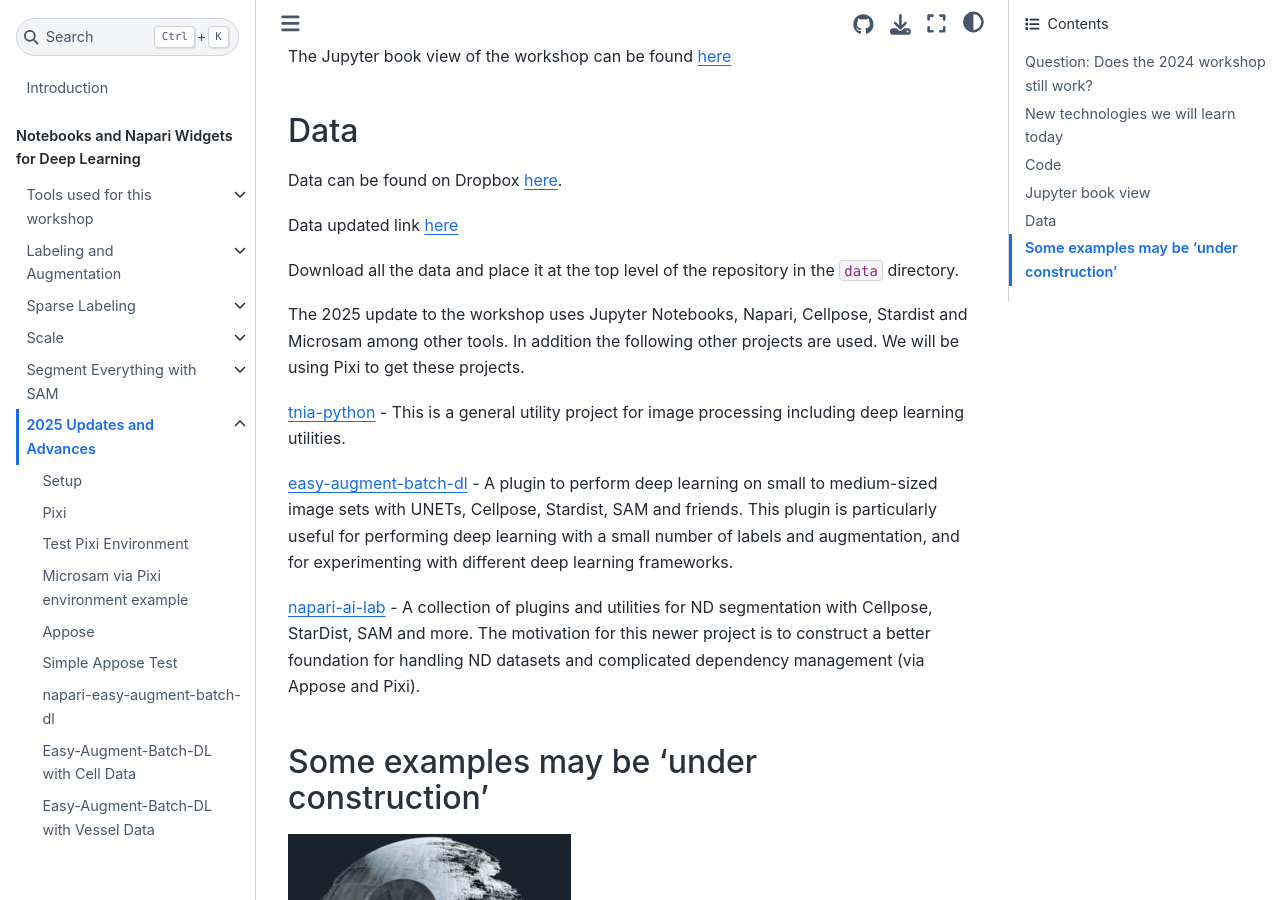
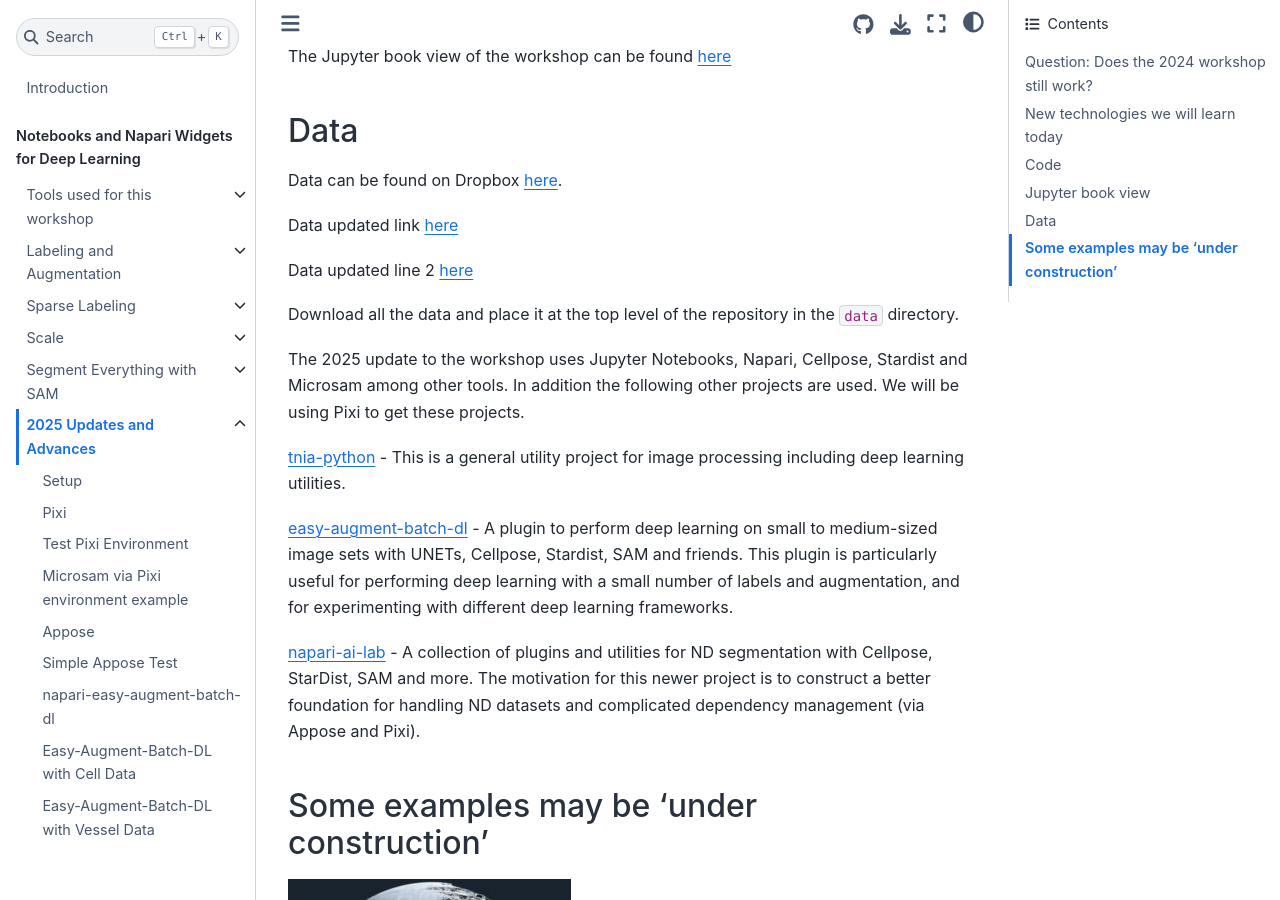
Before and after one commit to True-North-Intelligent-Algorithms/notebooks-and-napari-widgets-for-dl, a Jupyter Book: the page built from docs/2025_updates_and_advances/01_tools.md, in a window 1280 px wide and 900 px high, scrolled down 1807 px. Built offline with Jupyter Book 1.0.4 settings and Sphinx 7.4.7 and the Sphinx Book theme 1.1.4, drawn with Linux system fonts in a browser that asks for light colours; pages that are not in the unit, such as notebooks, are missing from menus.

Commit message:
Second try at fixing link

````diff
--- a/docs/2025_updates_and_advances/01_tools.md
+++ b/docs/2025_updates_and_advances/01_tools.md
@@ -51,6 +51,8 @@ Data can be found on Dropbox [here](https://www.dropbox.com/scl/fo/4lvuwq8pbdx0u
 
 Data updated link [here](https://www.dropbox.com/scl/fo/4lvuwq8pbdx0ubba9ey85/AMz_dint2PkRASM1oFWx6uA?rlkey=98xfo7iln3zry3oil86dx6ca9&st=kx75zve4&dl=0)
 
+Data updated line 2 [here](https://www.dropbox.com/scl/fo/4lvuwq8pbdx0ubba9ey85/AMz_dint2PkRASM1oFWx6uA%3Frlkey%3D98xfo7iln3zry3oil86dx6ca9%26st%3Dkx75zve4%26dl%3D0)
+
 Download all the data and place it at the top level of the repository in the ```data``` directory.
 
 The 2025 update to the workshop uses Jupyter Notebooks, Napari, Cellpose, Stardist and Microsam among other tools.  In addition the following other projects are used.  We will be using Pixi to get these projects.
````
